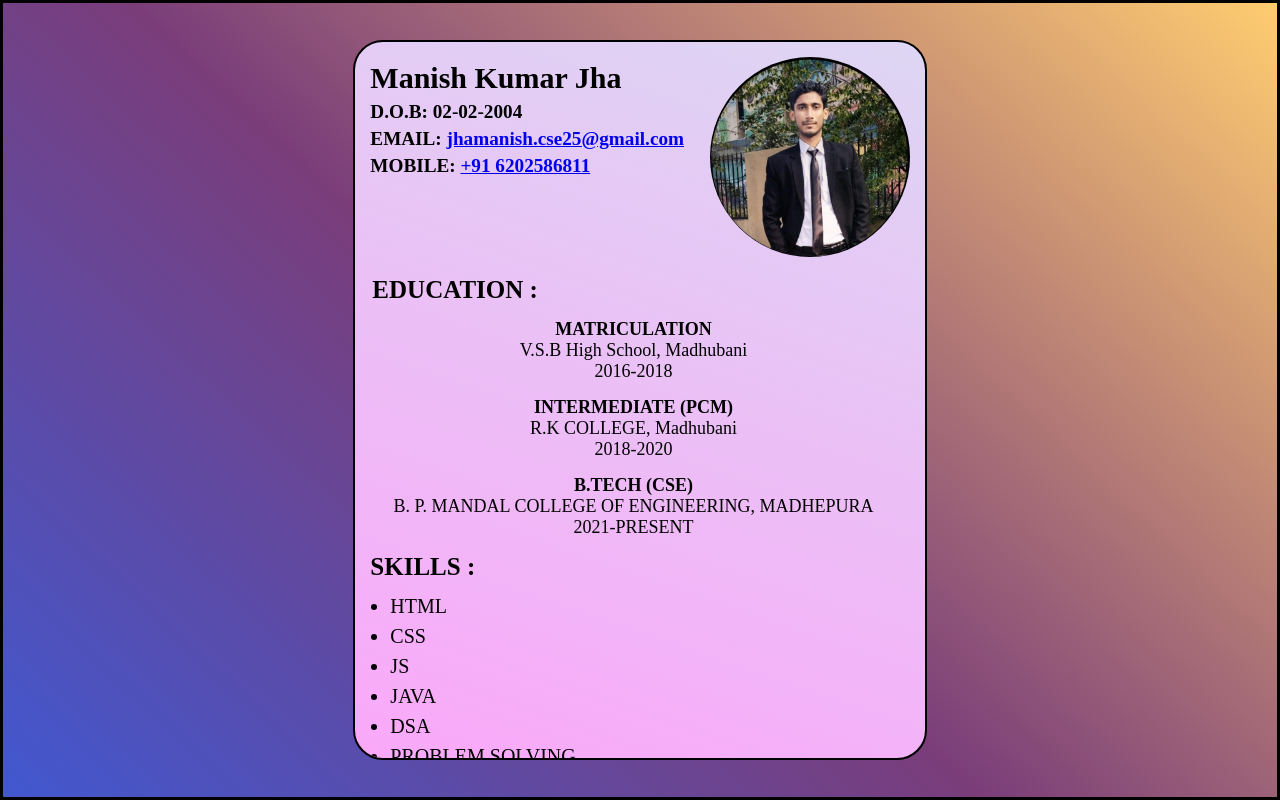
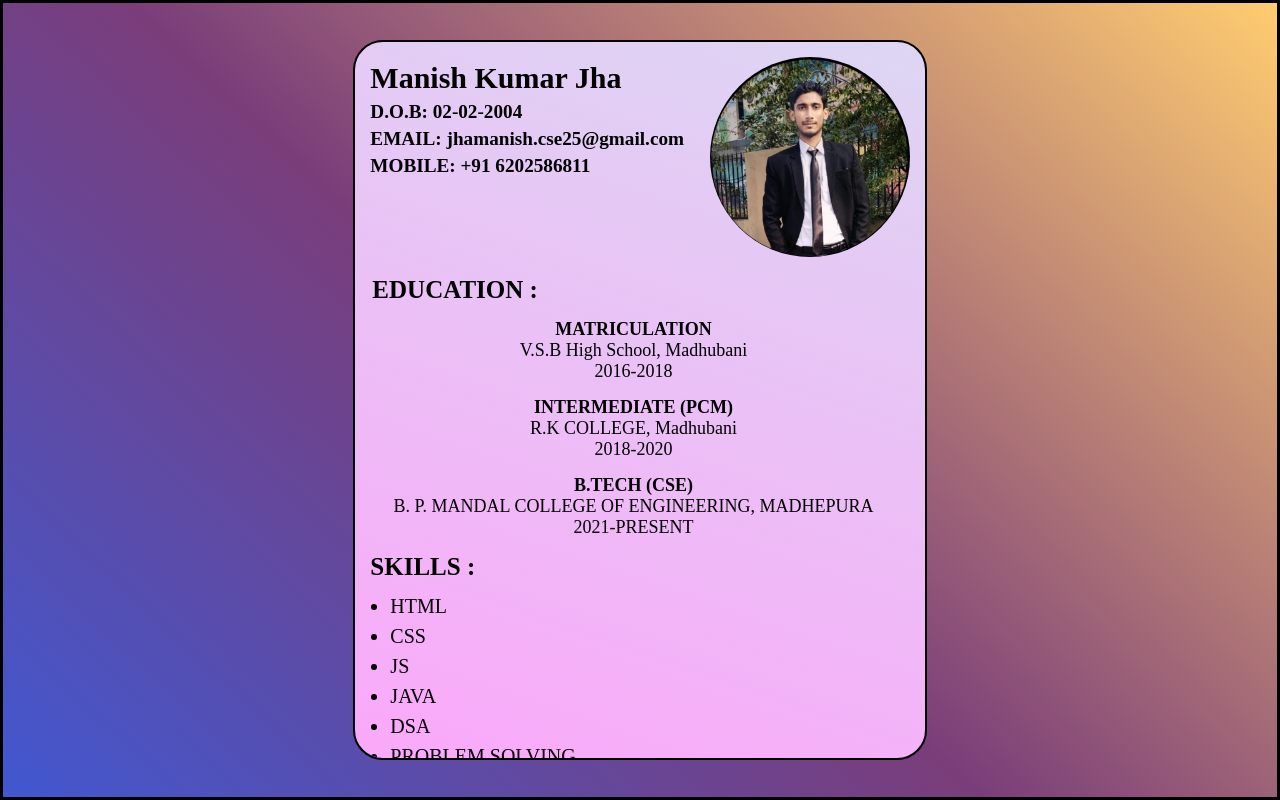
Before and after one commit to manishjhacse/resume, a plain HTML site: page index.html in a window 1280 px wide. Drawn offline with nearby package versions, Linux system fonts and the light colour scheme.

Commit message:
added css

```diff
--- a/style.css
+++ b/style.css
@@ -40,6 +40,10 @@ background-image: linear-gradient(43deg, #4158D0 0%, #7a3d7a 46%, #FFCC70 100%);
     align-content: center;
     justify-content: space-between;
 
+}
+.contact{
+    color: black;
+    text-decoration: none;
 }
 
 .personal-details {
```
